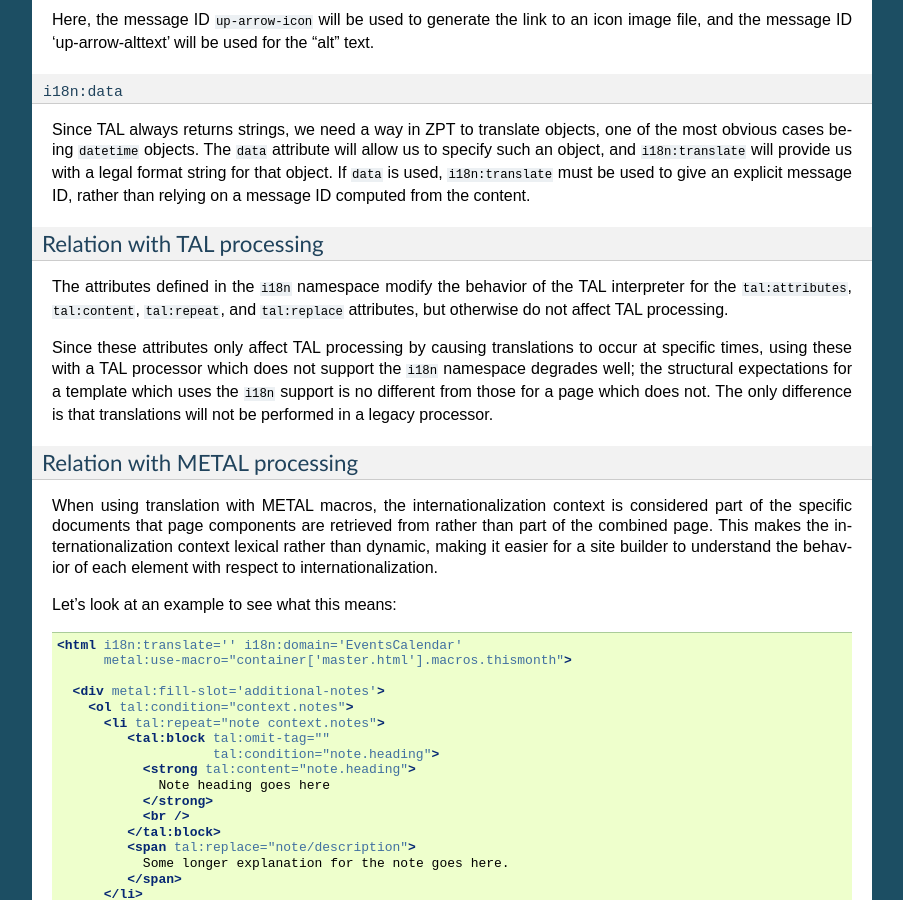
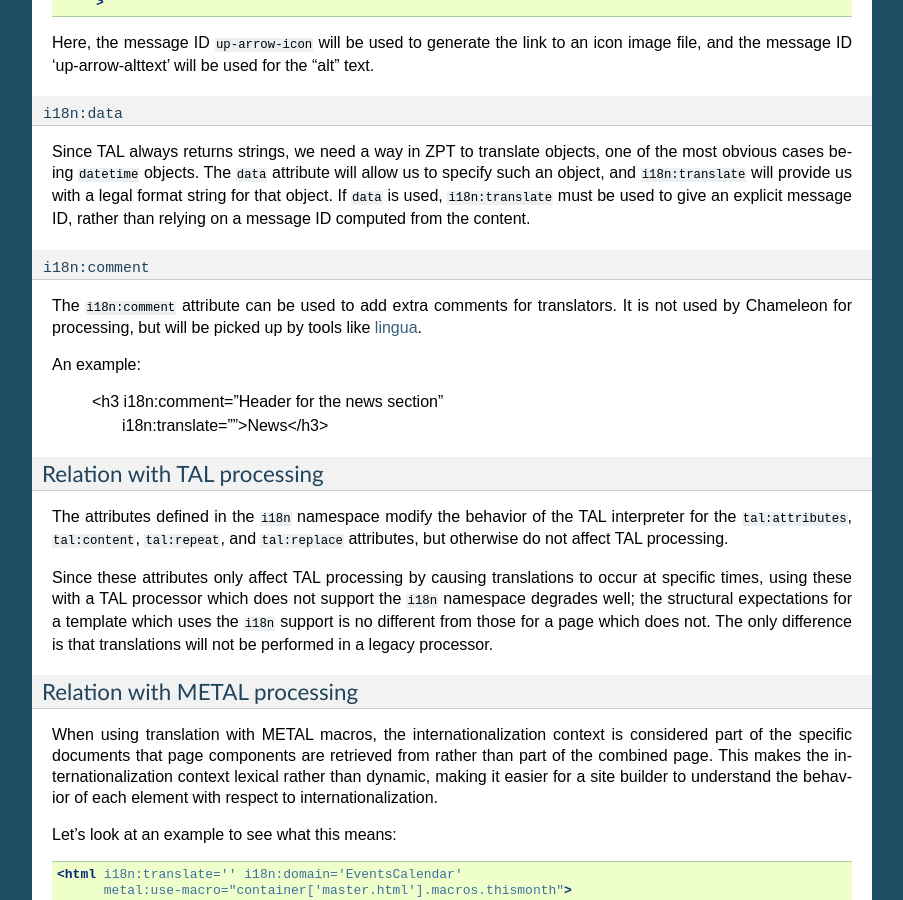
Before and after one commit to malthe/chameleon, a Sphinx documentation site: the page built from docs/reference.rst, in a window 1280 px wide and 900 px high, scrolled down 21240 px. Shown: the whole window, without its empty margins (198-1101 px from the left). Built offline with Sphinx 7.4.7, drawn with Linux system fonts in a browser that asks for light colours; some of the changed text lies outside the part shown.

Commit message:
Allow (but ignore) i18n:comment attributes
This adds support for a new `i18n:comment` attribute, which can be used
to provide extra information to translators.

```diff
--- a/docs/reference.rst
+++ b/docs/reference.rst
@@ -1198,6 +1198,7 @@ The allowable ``i18n`` statements are:
 - ``i18n:name``
 - ``i18n:attributes``
 - ``i18n:data``
+- ``i18n:comment``
 
 ``i18n:translate``
 ^^^^^^^^^^^^^^^^^^
@@ -1321,6 +1322,19 @@ objects, one of the most obvious cases being ``datetime`` objects. The
 object.  If ``data`` is used, ``i18n:translate`` must be used to give
 an explicit message ID, rather than relying on a message ID computed
 from the content.
+
+``i18n:comment``
+^^^^^^^^^^^^^^^^
+
+The ``i18n:comment`` attribute can be used to add extra comments for
+translators. It is not used by Chameleon for processing, but will be
+picked up by tools like `lingua <pypi.python.org/pypi/lingua>`_.
+
+An example:
+
+   <h3 i18n:comment="Header for the news section"
+       i18n:translate="">News</h3>
+
 
 Relation with TAL processing
 ----------------------------
```
Also changed, not shown: 3 other files.
